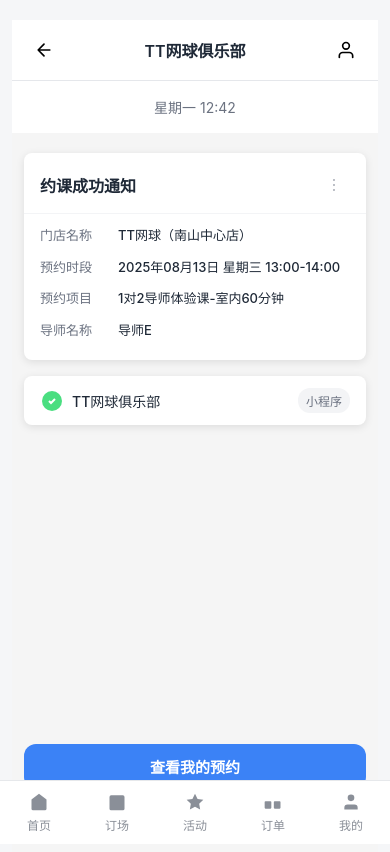
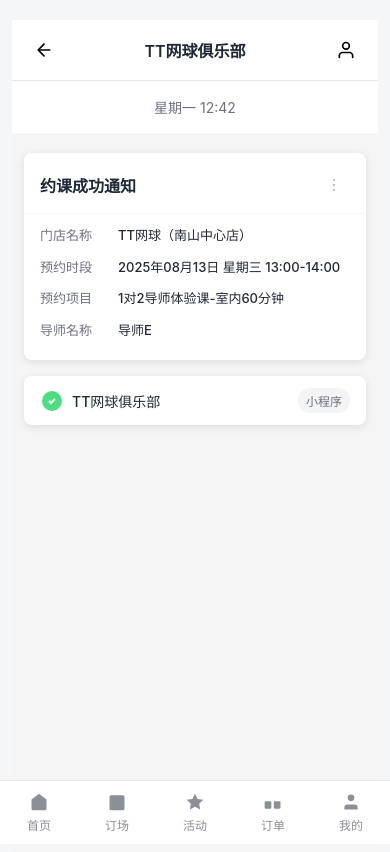
Before and after one commit to winifredlamy-ops/ax, a React (Vite) app: page /booking-success in a window 390 px wide. Built offline with nearby package versions, Linux system fonts and the light colour scheme.

Commit message:
发布通知页面样式调整

```diff
--- a/src/ui/BookingSuccess.css
+++ b/src/ui/BookingSuccess.css
@@ -166,45 +166,6 @@
   font-weight: 500;
 }
 
-/* 操作按钮 */
-.success-actions {
-  padding: 0 16px 30px;
-  margin-top: auto;
-  display: flex;
-  flex-direction: column;
-  gap: 12px;
-}
-
-.primary-btn, .secondary-btn {
-  width: 100%;
-  padding: 14px 24px;
-  border-radius: 12px;
-  font-size: 16px;
-  font-weight: 600;
-  cursor: pointer;
-  transition: all 0.2s;
-  border: none;
-}
-
-.primary-btn {
-  background: #3b82f6;
-  color: white;
-}
-
-.primary-btn:hover {
-  background: #2563eb;
-  transform: translateY(-1px);
-}
-
-.secondary-btn {
-  background: #f3f4f6;
-  color: #6b7280;
-}
-
-.secondary-btn:hover {
-  background: #e5e7eb;
-  color: #4b5563;
-}
 
 /* 移动端适配 */
 @media (max-width: 480px) {
@@ -257,15 +218,6 @@
     border-radius: 8px;
   }
 
-  .success-actions {
-    padding: 0 12px 20px;
-    gap: 10px;
-  }
-
-  .primary-btn, .secondary-btn {
-    padding: 12px 20px;
-    font-size: 15px;
-  }
 }
 
 /* 深色模式支持 */
@@ -330,13 +282,4 @@
     color: #9ca3af;
   }
 
-  .secondary-btn {
-    background: #374151;
-    color: #9ca3af;
-  }
-
-  .secondary-btn:hover {
-    background: #4b5563;
-    color: #d1d5db;
-  }
 }
--- a/src/ui/BookingSuccess.tsx
+++ b/src/ui/BookingSuccess.tsx
@@ -96,21 +96,6 @@
 				</div>
 			</div>
 
-			{/* 操作按钮 */}
-			<div className="success-actions">
-				<button
-					className="primary-btn"
-					onClick={() => navigate('/reservation')}
-				>
-					查看我的预约
-				</button>
-				<button
-					className="secondary-btn"
-					onClick={() => navigate('/home')}
-				>
-					返回首页
-				</button>
-			</div>
 		</div>
 	)
 }
```
